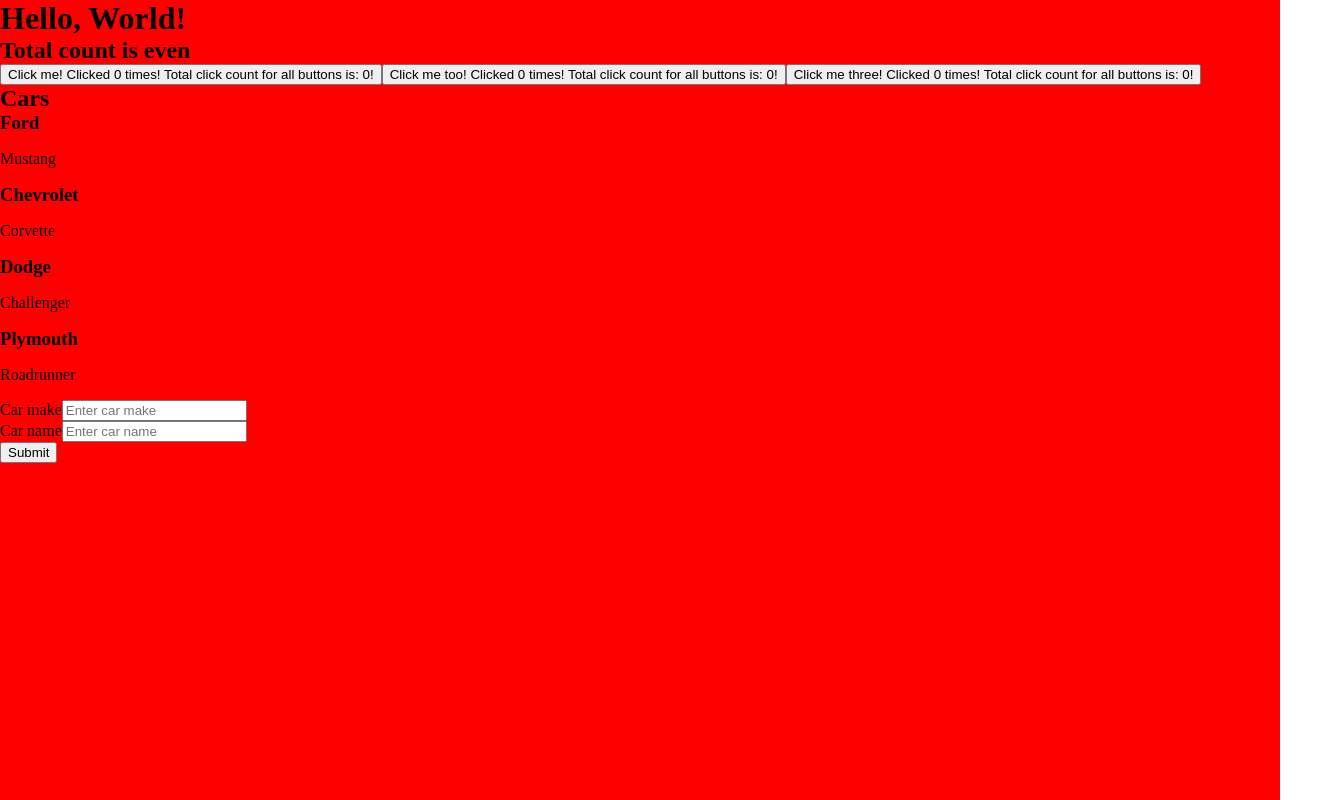
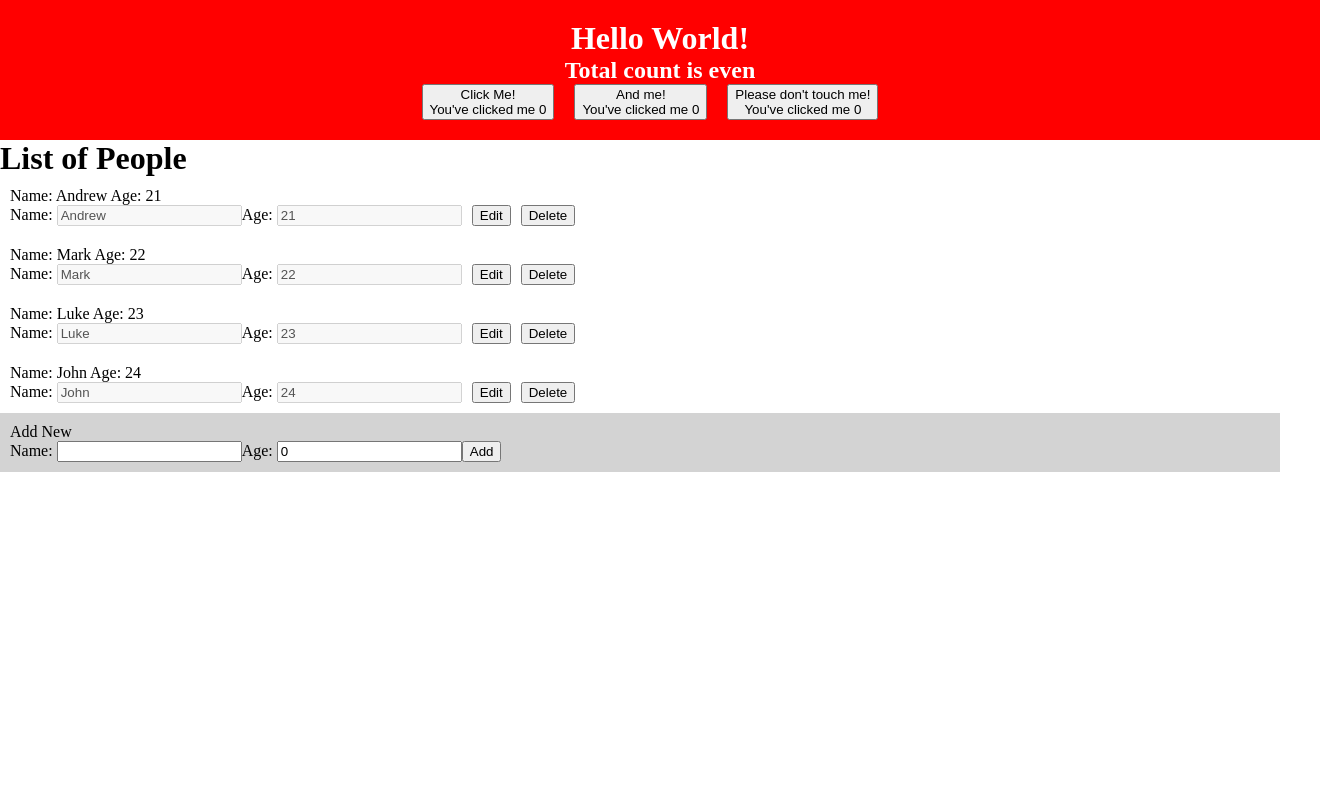
Before and after one commit to kierandesoer/vmer_react_training_to_Stage11, a React app: page / in a window 1280 px wide. Shown: the whole page, 1320 px wide, since content can reach past the window. Built offline with nearby package versions, Linux system fonts and the light colour scheme.

Commit message:
Stage 10 solution complete

```diff
--- a/src/App.tsx
+++ b/src/App.tsx
@@ -1,65 +1,91 @@
-import { Button } from "components/Button";
-import { useState } from "react";
+import { Button } from 'components/Button';
+import { useState } from 'react';
+import { Person } from 'components/Person';
 
-const initialCarList = [
+// Function to add counter and increment it when a button is clicked
+export const App = () => {
+  const [totalCounter, setTotalCounter] = useState(0);
+  const incrementTotalCounter = () => {
+    setTotalCounter(totalCounter + 1 );
+  }
+  // Create a list for display in list format
+  const initialPeopleList = [
     {
-    make: 'Ford',
-    name: 'Mustang'
-  },
-  {
-    make: 'Chevrolet',
-    name: 'Corvette'
-  },
-  {
-    make: 'Dodge',
-    name: 'Challenger'
-  },
-  {
-    make: 'Plymouth',
-    name: 'Roadrunner'
+      name: 'Andrew',
+      age: 21,
+    },{
+      name: 'Mark',
+      age: 22,
+    },{
+      name: 'Luke',
+      age: 23,
+    },{
+      name: 'John',
+      age: 24,
     }
-]
+  ];
 
-export const App = () => {
-  const [totalCount, setTotalCount] = useState(0);
-  const incrementTotalCount = () => {
-    setTotalCount(totalCount + 1);
+  // make the list stateful
+  const [people, setPeopleList] = useState(initialPeopleList);
+  const [personName, setPersonName] = useState('');
+  const [personAge, setPersonAge] = useState(0);
+
+  // generate the list people for display
+  // https://developer.mozilla.org/en-US/docs/Web/JavaScript/Reference/Global_Objects/Array/map
+  // const listPeople = peopleList.map(person =>
+  //   <li><p>{person.name} is {person.age} years old.</p></li>
+  // );
+
+// Delete Person
+const deletePerson = ({name, age}) => {
+  const newPeopleList = people.filter((person) => {
+    return person.name !== name && person.age !== age;
+  })
+  setPeopleList(newPeopleList);
 }
 
-  const [cars, setCars] = useState(initialCarList);
-  const [carMake, setCarMake] = useState('');
-  const [carName, setCarName] = useState('');
+// Edit Person
+const editPerson = (originalPersonDetails, newPersonDetails) => {
+  const editedPeopleList = [...people];
+  const personToEdit = editedPeopleList.find((person) => {
+    return person.name === originalPersonDetails.name && person.age === originalPersonDetails.age;
+  });
+  personToEdit.name = newPersonDetails.name;
+  personToEdit.age = newPersonDetails.age;
+  setPeopleList(editedPeopleList);
+}
+
+
   return (
-    <>
-      <div style={{ height: '100vh', backgroundColor: 'red' }}>
-        <h1>Hello, World!</h1>
-        {totalCount % 2 === 0 ? <h2>Total count is even</h2> : <h2>Total count is odd</h2>}
-        <Button buttonText="Click me!" alertText="You clicked me!" totalCount={totalCount} incrementTotalCount={incrementTotalCount} />
-        <Button buttonText="Click me too!" alertText="You clicked me too!" totalCount={totalCount} incrementTotalCount={incrementTotalCount} />
-        <Button buttonText="Click me three!" alertText="You clicked me three!" totalCount={totalCount} incrementTotalCount={incrementTotalCount} />
     <div>
-          <h2>Cars</h2>
-          {cars.map((car) => {
-            return <div>
-              <h3>{car.make}</h3>
-              <p>{car.name}</p>
+
+      <div style={{ width: '100%', backgroundColor: 'red', color: 'white', textAlign: 'center', padding: '20px'}}>
+        <h1>Hello World!</h1>
+        {/* Use a ternary if statement to mod by 2 */}
+        <h2>Total count is {totalCounter % 2 === 0 ? 'even' : 'odd'}</h2>
+        <Button buttonText='Click Me!' alertText='You clicked me!' totalCount={totalCounter} incrementTotalCount={incrementTotalCounter}/>
+        <Button buttonText='And me!' alertText='WooHoo!' totalCount={totalCounter} incrementTotalCount={incrementTotalCounter}/>
+        <Button buttonText="Please don't touch me!" alertText='Ouch!' totalCount={totalCounter} incrementTotalCount={incrementTotalCounter}/>
       </div>
-          })}
+
+      <div>
+        <h1>List of People</h1>
+        {people.map((person) => <Person person={person} deletePerson={deletePerson} editPerson={editPerson} />)}
       </div>
-        <div>
-          <label htmlFor="carmake">Car make</label>
-          <input type="text" placeholder="Enter car make" id="carmake" value={carMake} onChange={(event) => setCarMake(event.target.value)} />
-        </div>
-        <div>
-          <label htmlFor="carname">Car name</label>
-          <input type="text" placeholder="Enter car name" id="carname" value={carName} onChange={(event) => setCarName(event.target.value)} />
-        </div>
-        <div>
-          <button type="submit" onClick={() => {
-            setCars([...cars, { make: carMake, name: carName }])
-          }}>Submit</button>
+      <div style={{ backgroundColor: 'lightgrey', padding: 10,  }}>
+        {/*
+          The htmlFor property sets or returns the value of the for attribute of a label.
+          The for attribute specifies which form element a label is bound to.
+        */}
+        Add New <br />
+        <label htmlFor="personName">Name: </label>
+        <input type='text' id='personName' value={personName} onChange={(e) => setPersonName(e.target.value)} />
+        <label htmlFor="personAge">Age: </label>
+        <input type='number' id='personAge' value={personAge} onChange={(e) => setPersonAge(Number(e.target.value))} />
+        <button type='submit' onClick={() => {
+          setPeopleList([...people, {name: personName, age: personAge }])
+        }}>Add</ button>
       </div>
     </div>
-    </>
   );
 }
--- a/src/components/Button.tsx
+++ b/src/components/Button.tsx
@@ -1,12 +1,24 @@
-import { useState } from "react";
+import { useState, useEffect } from "react";
 
 export const Button = ({ buttonText, alertText, totalCount, incrementTotalCount }) => {
-  const [count, setCount] = useState(0);
+    const [counter, setCounter] = useState(0);
+    const [isEven, setIsEven] = useState(true);
 
-  const onClick = () => {
-    alert(alertText);
-    setCount(count + 1);
-    incrementTotalCount();
-  }
-  return <button onClick={onClick}>{buttonText} Clicked {count} times! Total click count for all buttons is: {totalCount}!</button>
+    // Uncomment the following 3 lines and select the alternative alert in the onClick function
+    // if you want the alert to display odd/even, counter and total count
+    // useEffect(() => {
+    //     setIsEven (counter % 2 === 0);
+    // }, [counter]);
+
+
+    const onClick = () => {
+        setCounter(counter + 1 );
+        incrementTotalCount();
+        alert(alertText);
+        // alert(`You've clicked me ${counter + 1} times!\nThis is an ${isEven ? 'even' : 'odd'} amount.\nYou've clicked all the buttons a total of ${totalCount + 1} times!`);
+    }
+
+    return (
+            <button style={{ marginRight: '20px' }} onClick={onClick}>{buttonText}<br />You've clicked me {counter}</button>
+    )
 }
--- /dev/null
+++ b/src/components/Person.tsx
@@ -0,0 +1,26 @@
+import { useState } from "react";
+
+export const Person = ({person, deletePerson, editPerson}) => {
+    const [updatePersonName, setUpdatePersonName] = useState(person.name);
+    const [updatePersonAge, setUpdatePersonAge] = useState(person.age);
+    const [editing, setEditing] = useState(false);
+
+    const editOnClick = (originalPerson, newPerson) => {
+        if (editing) {
+            editPerson(originalPerson, newPerson);
+        }
+        setEditing(!editing);
+    }
+
+    return <div style={{ padding: 10 }} key={`${person.name}, ${person.age}`}>
+        <div>Name: {person.name} Age: {person.age}</div>
+        <div>
+            <label htmlFor="editPersonName">Name: </label>
+            <input disabled={!editing} type='text' placeholder="Enter New Name" id='editPersonName' value={updatePersonName} onChange={(e) => setUpdatePersonName(e.target.value)} />
+            <label htmlFor="editPersonAge">Age: </label>
+            <input disabled={!editing} type='number' placeholder="Entner New Age" id='editPersonAge' value={updatePersonAge} onChange={(e) => setUpdatePersonAge(Number(e.target.value))} />
+            <button style={{ marginLeft: 10 }} onClick={() => editOnClick({name: person.name, age: person.age}, {name: updatePersonName, age: updatePersonAge})}>{editing ? `Confirm` : `Edit`}</button>
+            <button style={{ marginLeft: 10 }} onClick={() => deletePerson({ name: person.name, age: person.age })}>Delete</button>
+        </div>
+    </div>
+}
```
Lines whose indentation alone changed are shown as unchanged.
